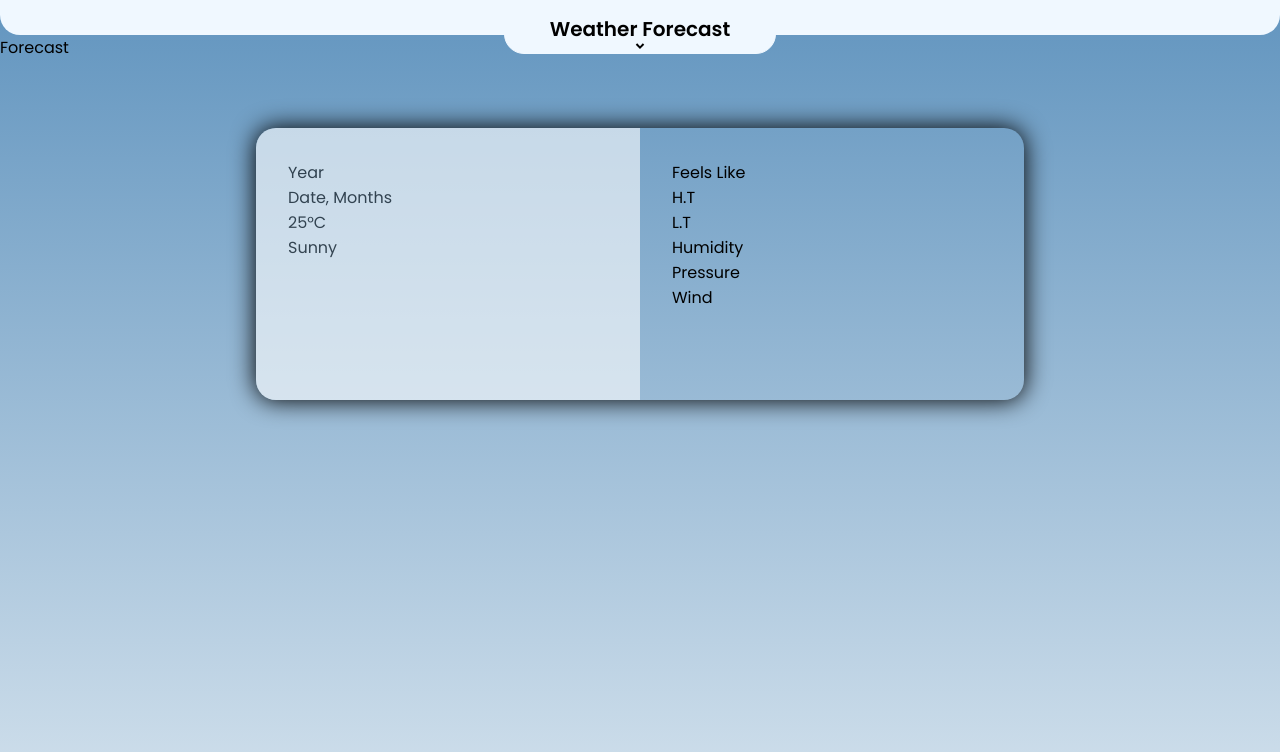
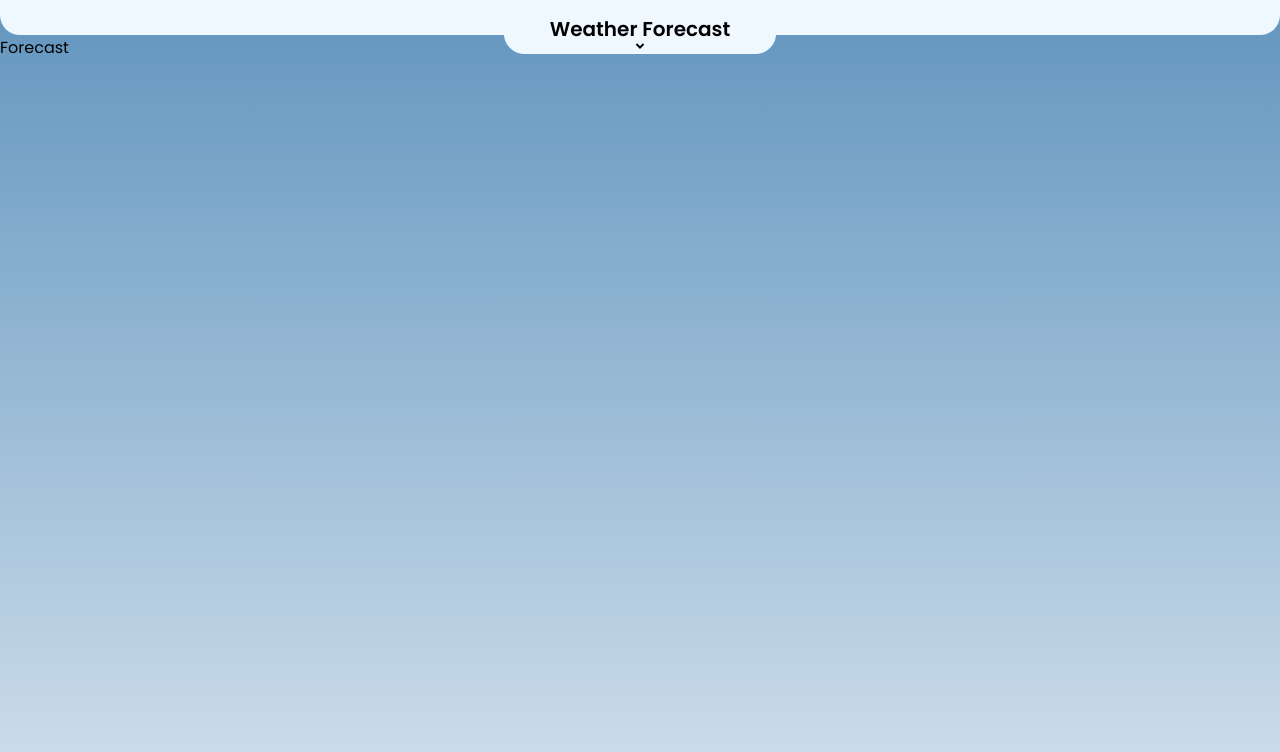
Before and after one commit to ryancho-hakhyeon/Weather-Forecast-app, a React (Create React App) app: page / in a window 1280 px wide. Shown: the top 752 px of the page. Built offline with nearby package versions, Linux system fonts and the light colour scheme.

Commit message:
apis details

```diff
--- a/src/App.js
+++ b/src/App.js
@@ -21,7 +21,8 @@ const App = () => {
     <>
       {/* <Loader/> */}
       <Header submitSearch={onSubmit} />
-      <TopForm />
+
+      {forecast && <TopForm forecast={forecast}/>}
       <Forecast />
     </>
   );
--- a/src/components/Header/Hearder.jsx
+++ b/src/components/Header/Hearder.jsx
@@ -12,12 +12,12 @@ const Hearder = ({ submitSearch }) => {
     const [isOpen, setIsOpen] = useState(false)
     const [location, setLocation] = useState('')
 
-    const onSubmit = (e) => {
+    const onSubmit = async (e) => {
         e.preventDefault();
         if (!location || location === '') return;
 
         geoApiOptions.params.namePrefix = location
-        axios.request(geoApiOptions).then((response) => {
+        await axios.request(geoApiOptions).then((response) => {
             submitSearch(
                 response.data.data.map((city) => {
                     return {
--- a/src/components/TopForm/TopForm.jsx
+++ b/src/components/TopForm/TopForm.jsx
@@ -2,29 +2,34 @@ import React from 'react'
 
 import './topform.css'
 
-function TopForm() {
+const TopForm = ({forecast}) => {
   return (
     <div className='container__top'>
-      <div className='container__topbox'>
-        <div className='container__today'>
+      <div className='container__cityname'>
+        <p>{forecast.currentDay.location}</p>
+      </div>
 
-          <p>Year</p>
-          <p>Date, Months</p>
-
-          <p>25°C</p>
-          <p>Sunny</p>
+      <div className='container__current-box'>
+        <div className='container__current-simple'>
+          <div>
+            <p className='today__weather'>{forecast.currentDay.weather}</p>
+            <p>{forecast.currentDay.date}</p>
+            <p>{forecast.currentDay.weekday}.</p>
+            <p className='today__celcius'>{forecast.currentDay.temperature}°</p>
+          </div>
         </div>
 
-        <div className='container__today-info'>
-            <p>Feels Like</p>
-            <p>H.T</p>
-            <p>L.T</p>
-            <p>Humidity</p>
-            <p>Pressure</p>
-            <p>Wind</p>
+        <div className='container__current-details'>
+          { forecast.currentDetails.map(({name, value, unit}, index) => {
+            return (
+              <div key={index} className='current__detail'>
+                <p>{name}</p>
+                <p>{value} {unit}</p>
+              </div>
+            )
+          }) }
         </div>
       </div>
-
     </div>
   )
 }
--- a/src/components/TopForm/topform.css
+++ b/src/components/TopForm/topform.css
@@ -1,30 +1,62 @@
 .container__top{
     display: flex;
+    flex-direction: column;
     align-items: center;
     justify-content: center;
 }
 
-.container__topbox {
-    position: fixed;
-    top: 8rem;
-    height: 17rem;
-    width: 60%;
-    border-radius: 20px;
-    box-shadow: 0 0 25px 0.5px black ;
+.container__cityname {
+    margin-top: 2.5rem;
 }
 
-.container__today {
-    background: white;
-    height: 100%;
-    width: 50%;
-    padding: 2rem;
-    border-radius: 20px 0 0 20px;
-    opacity: 0.6;
+.container__cityname > p {
+    font-size: 2.5rem;
+    font-weight: 600;
+    color: var(--text-primary);
 }
 
-.container__today-info {
-    margin-left: 50%;
-    margin-top: -17rem;;
-    display: inline-flexbox;
-    padding: 2rem
+.container__current-box {
+    margin-top: 1rem;
+    display: inline-flex;
 }
+
+.container__current-simple,
+.container__current-details {
+    border-radius: 20px;
+    margin: 0.5rem;
+    padding: 1rem 2rem 1rem 2rem;
+}
+
+.container__current-simple {
+    width: 20rem;
+    background-image: linear-gradient(rgba(56, 56, 56, 0.5), rgba(155, 151, 151, 0.5)), url('../../assets/background.jpg');
+    background-size: cover;
+}
+
+.container__current-simple > div {
+    color: var(--text-primary);
+    font-weight: 600;
+}
+
+.today__weather {
+    font-size: 1.7rem;
+}
+
+.today__celcius {
+    margin-top: 1rem;
+    margin-bottom: 0;
+    padding: 0;
+    font-size: 3.5rem;
+}
+
+.container__current-details {
+    width: 25rem;
+    color: var(--text-primary);
+    background: rgb(116, 192, 230, 0.8);
+}
+
+.current__detail{
+    display: flex;
+    justify-content: space-between;
+    font-size: 1.2rem;
+}
--- /dev/null
+++ b/src/hooks/getCurrentDetails.js
@@ -0,0 +1,40 @@
+
+const getCurrentDetails = (data) => [
+    {
+        name: 'FEELS LIKE',
+        value: Math.round(data.main.feels_like - 273.15),
+        unit: ' °C'
+    },
+    {
+        name: 'VISIBILITY',
+        value: data.visibility / 1000,
+        unit: ' km'
+    },
+    {
+        name: 'HIGH TEMP',
+        value: Math.round(data.main.temp_max - 273.15),
+        unit: ' °C'
+    },
+    {
+        name: 'LOW TEMP',
+        value: Math.round(data.main.temp_min - 273.15),
+        unit: ' °C'
+    },
+    {
+        name: 'HUMIDITY',
+        value: data.main.humidity,
+        unit: ' %'
+    },
+    {
+        name: 'WIND',
+        value: data.wind.speed,
+        unit: ' m/s'
+    },
+    {
+        name: 'AIR PRESSURE',
+        value: data.main.pressure,
+        unit: ' mb'
+    }
+]
+
+export default getCurrentDetails
--- /dev/null
+++ b/src/hooks/getCurrentWeather.js
@@ -0,0 +1,20 @@
+
+const getCurrentWeather = (data, city) => {
+
+    const getConvertDate = (UNIX_time) => {
+        const d = new Date(UNIX_time * 1000)
+        var converted = d.toGMTString()
+        return converted
+    }
+
+    return ({
+        weather: data.weather[0].main,
+        weekday: getConvertDate(data.dt).slice(0, 3),
+        date: getConvertDate(data.dt).slice(5, 11),
+        location: city,
+        temperature: Math.round(data.main.temp - 273.15)
+    })
+}
+
+
+export default getCurrentWeather
--- a/src/hooks/getGeoAPIs.js
+++ b/src/hooks/getGeoAPIs.js
@@ -1,7 +1,7 @@
 export const geoApiOptions = {
     method: 'GET',
     url: 'https://wft-geo-db.p.rapidapi.com/v1/geo/cities',
-    params: {minPopulation: '1000000', namePrefix: ''},
+    params: {minPopulation: '100000', namePrefix: ''},
     headers: {
         'X-RapidAPI-Key': 'bf04fa8bfemsh035ac2f61afb063p1bc61bjsn964cd8721435',
         'X-RapidAPI-Host': 'wft-geo-db.p.rapidapi.com'
--- a/src/hooks/useForecast.js
+++ b/src/hooks/useForecast.js
@@ -1,5 +1,8 @@
 import { useState } from 'react'
 import axios from 'axios';
+
+import getCurrentWeather from './getCurrentWeather';
+import getCurrentDetails from './getCurrentDetails';
 
 const Api_Key = 'f0b97152c76c2cad6f09c6a9f85928bf'
 const Request_Url = `https://api.openweathermap.org/data/2.5/weather?`
@@ -7,18 +10,24 @@ const Request_Url = `https://api.openweathermap.org/data/2.5/weather?`
 const useForecast = () => {
     const [forecast, setForecast] = useState(false)
 
-    const submitRequest = (value) => {
+    const getherCurrentData = (data, city, country) => {
+        const currentDay = getCurrentWeather(data, city)
+        const currentDetails = getCurrentDetails(data)
+
+        setForecast({currentDay, currentDetails})
+    }
+
+    const submitRequest = async (value) => {
         // console.log(value)
         // console.log(value[0].city)
-        value.map((city) => {
-            axios.request(`${Request_Url}lat=${city.lat}&lon=${city.lon}&appid=${Api_Key}`).then((response) => {
-                console.log(response.data)
-                return response.data
-            }).catch((err) => {
-                console.log(err)
-                return
-            })
+        await axios.request(`${Request_Url}lat=${value[0].lat}&lon=${value[0].lon}&appid=${Api_Key}`).then((response) => {
+            console.log(response.data)
+            getherCurrentData(response.data, value[0].city, value[0].country)
+        }).catch((err) => {
+            console.log(err)
+            return
         })
+
     }
 
     return {
```
Also changed, not shown: src/assets/background.jpg (added).
